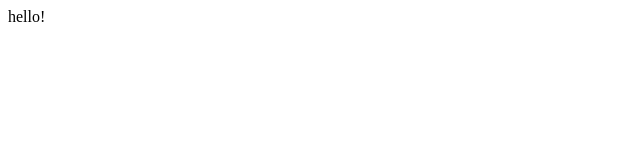
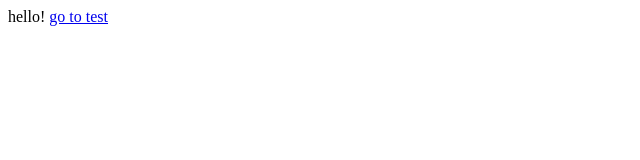
Before and after one commit to natashk/natashk.github.io, a plain HTML site: page index.html in a window 1280 px wide. Shown: the full height of the page, 0-640 px from the left. Drawn offline with Linux system fonts and the light colour scheme.

Commit message:
Update index.html

```diff
--- a/index.html
+++ b/index.html
@@ -7,6 +7,7 @@
 
 <body>
 hello!
+  <a href="../test/test.html">go to test</a>
 </body>
 
 </html>
```
